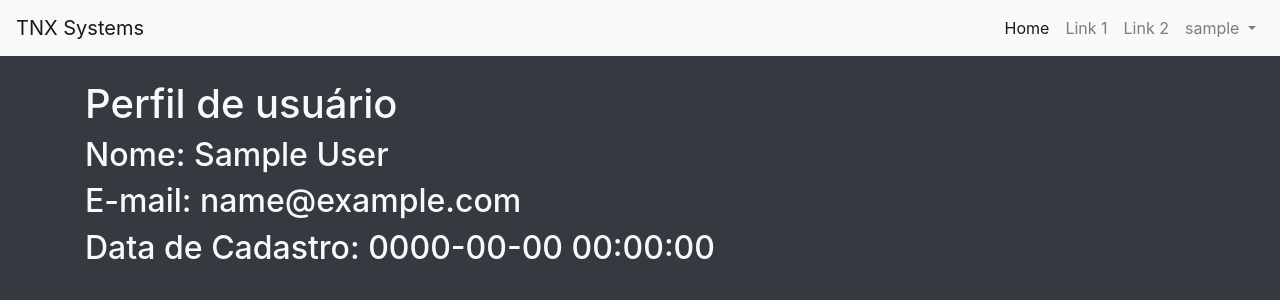
After one commit to fumeco/sistema_de_login_AIPR2019v1, a PHP site: page /profile.php in a window 1280 px wide. The commit adds this page. Shown: the top 300 px of the page. Run offline with PHP 8.4, Linux system fonts and the light colour scheme; the visitor is signed in with stand-in values (Sample User, id 1).

Commit message:
terminei

```diff
--- a/configDB.php
+++ b/configDB.php
@@ -1,16 +1,15 @@
 <?php
 //configDB.php
-
-//Dados para escolher do Database (DB)
+//Dados para escolha do DataBase (DB)
 $dbhost = "localhost";
-$dbuser = "root";   //Usuário Raiz (Rute)
+$dbuser = "root"; //Usuário Raíz (Rute)
 $dbpass = "";
 $dbname = "sistemaDeLogin";
-
 //Conexão com o banco de dados
 $conecta = new mysqli($dbhost, $dbuser, $dbpass, $dbname);
-if($conecta->connect_error){
-    die("Não foi possivel conectar ao Banco de Dados: " . $conecta->connect_error);
-}else{
-    //echo "<h1>conectou no BD Manowwwww!</h1>";
+if ($conecta->connect_error) {
+    die("Não foi possível conectar ao
+    Banco de Dados: " . $conecta->connect_error);
+} else {
+    //echo "<h1>Conectou no BD Manowwwww!</h1>";
 }
--- /dev/null
+++ b/profile.php
@@ -0,0 +1,66 @@
+<?php
+//Protegendo profile.php só para usuários logados
+require_once 'session.php';
+?>
+
+<!doctype html>
+<html lang="pt-br">
+
+<head>
+    <!-- Required meta tags -->
+    <meta charset="utf-8">
+    <meta name="viewport" content="width=device-width, initial-scale=1, shrink-to-fit=no">
+
+    <!-- Bootstrap CSS -->
+    <link rel="stylesheet" href="https://stackpath.bootstrapcdn.com/bootstrap/4.3.1/css/bootstrap.min.css" integrity="sha384-ggOyR0iXCbMQv3Xipma34MD+dH/1fQ784/j6cY/iJTQUOhcWr7x9JvoRxT2MZw1T" crossorigin="anonymous">
+
+    <title>Perfil de <?= $usuario ?></title>
+</head>
+
+<body class="bg-dark">
+
+    <nav class="navbar navbar-expand-lg navbar-light bg-light">
+        <a class="navbar-brand" href="#">TNX Systems</a>
+        <button class="navbar-toggler" type="button" data-toggle="collapse" data-target="#navbarNavDropdown" aria-controls="navbarNavDropdown" aria-expanded="false" aria-label="Toggle navigation">
+            <span class="navbar-toggler-icon"></span>
+        </button>
+        <div class="collapse navbar-collapse" id="navbarNavDropdown">
+            <ul class="navbar-nav ml-auto">
+                <li class="nav-item active">
+                    <a class="nav-link" href="#">Home <span class="sr-only">(current)</span></a>
+                </li>
+                <li class="nav-item">
+                    <a class="nav-link" href="#">Link 1</a>
+                </li>
+                <li class="nav-item">
+                    <a class="nav-link" href="#">Link 2</a>
+                </li>
+                <li class="nav-item dropdown">
+                    <a class="nav-link dropdown-toggle" href="#" id="navbarDropdownMenuLink" role="button" data-toggle="dropdown" aria-haspopup="true" aria-expanded="false">
+                        <?= $usuario ?>
+                    </a>
+                    <div class="dropdown-menu" aria-labelledby="navbarDropdownMenuLink">
+                        <a class="dropdown-item" href="#">Configurações</a>
+                        <a class="dropdown-item" href="sair.php">Sair</a>
+                        <a class="dropdown-item" href="#">Link 3</a>
+                    </div>
+                </li>
+            </ul>
+        </div>
+    </nav>
+
+    <main class="container mt-4">
+        <h1 class="text-light">Perfil de usuário</h1>
+        <h2 class="text-light">Nome: <?= $nome ?></h2>
+        <h2 class="text-light">E-mail: <?= $email ?></h2>
+        <h2 class="text-light">Data de Cadastro: <?= $dataCriacao ?></h2>
+    </main>
+
+    <!-- Optional JavaScript -->
+    <!-- jQuery first, then Popper.js, then Bootstrap JS -->
+    <script src="https://code.jquery.com/jquery-3.3.1.slim.min.js" integrity="sha384-q8i/X+965DzO0rT7abK41JStQIAqVgRVzpbzo5smXKp4YfRvH+8abtTE1Pi6jizo" crossorigin="anonymous"></script>
+    <script src="https://cdnjs.cloudflare.com/ajax/libs/popper.js/1.14.7/umd/popper.min.js" integrity="sha384-UO2eT0CpHqdSJQ6hJty5KVphtPhzWj9WO1clHTMGa3JDZwrnQq4sF86dIHNDz0W1" crossorigin="anonymous"></script>
+    <script src="https://stackpath.bootstrapcdn.com/bootstrap/4.3.1/js/bootstrap.min.js" integrity="sha384-JjSmVgyd0p3pXB1rRibZUAYoIIy6OrQ6VrjIEaFf/nJGzIxFDsf4x0xIM+B07jRM" crossorigin="anonymous"></script>
+</body>
+
+</html>
--- /dev/null
+++ b/sair.php
@@ -0,0 +1,4 @@
+<?php
+session_start();
+session_destroy();
+header("location: index.php");
--- /dev/null
+++ b/session.php
@@ -0,0 +1,21 @@
+<?php
+//Iniciando a sessão
+session_start();
+//Conectando com o banco de dados
+require_once 'configDB.php';
+if (isset($_SESSION['nomeUsuario'])) {
+    //echo "usuário logado!";
+    $usuario = $_SESSION['nomeUsuario'];
+    $sql = $conecta->prepare("SELECT * FROM usuario WHERE
+    nomeUsuario = ?");
+    $sql->bind_param("s", $usuario);
+    $sql->execute();
+    $resultado = $sql->get_result();
+    $linha = $resultado->fetch_array(MYSQLI_ASSOC);
+    $nome = $linha['nome'];
+    $email = $linha['email'];
+    $dataCriacao = $linha['dataCriacao'];
+} else {
+    //Kick
+    header("location: index.php");
+}
```
Also changed, not shown: index.php (+41 -3 lines), recebe.php (+42 -28 lines).
